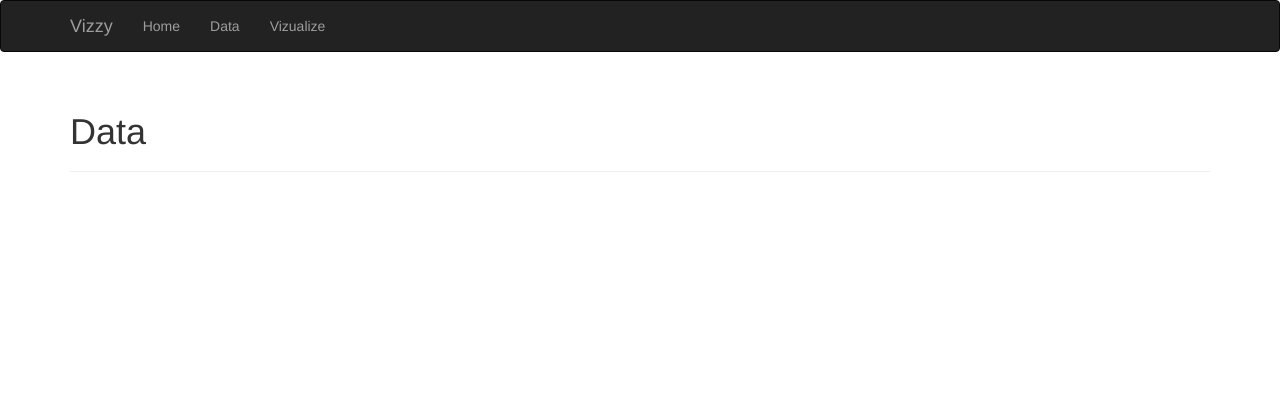
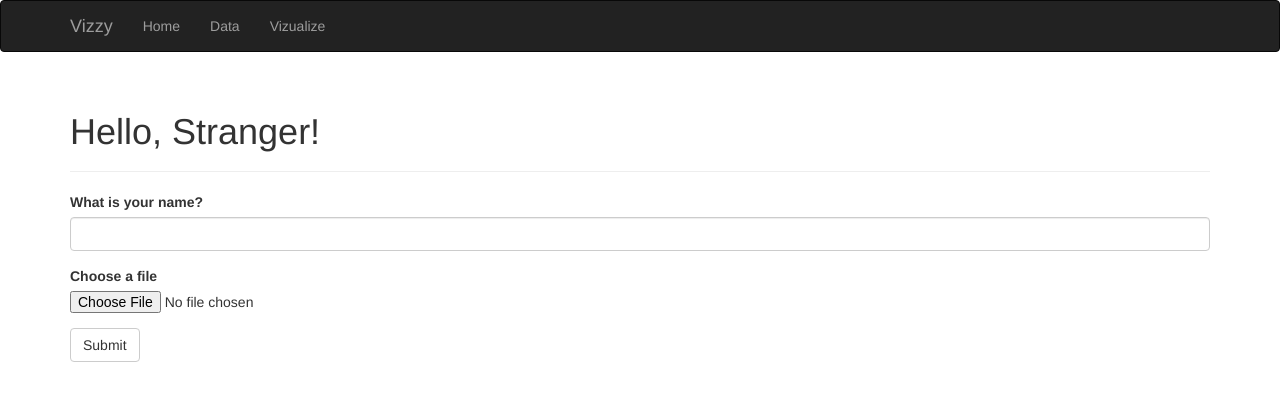
Before and after one commit to tommaho/vizzy, a Flask app: page /data in a window 1280 px wide. Shown: the top 401 px of the page. Run offline with Flask 3, Linux system fonts and the light colour scheme; some libraries are stand-ins or nearby versions.

Commit message:
upload and render csv file

```diff
--- a/app.py
+++ b/app.py
@@ -1,5 +1,20 @@
 from flask import Flask, render_template
 from flask_bootstrap import Bootstrap
+from flask_wtf import FlaskForm
+from flask_wtf.file import FileField, FileAllowed, FileRequired, FileSize
+from wtforms import StringField, SubmitField
+from wtforms.validators import DataRequired
+import pandas as pd
+
+class NameForm(FlaskForm):
+    name = StringField('What is your name?', validators=[DataRequired()])
+    csv_file = FileField('Choose a file', validators=[
+        FileRequired(),
+        FileAllowed(['csv'], 'CSV files only!'),
+        FileSize(max_size=100 * 1024, message='File must be less than 100kb'),
+    ])
+
+    submit = SubmitField('Submit')
 
 app = Flask(__name__)
 bootstrap = Bootstrap(app)
@@ -17,9 +32,19 @@ def home():  # put application's code here
     return render_template('index.html', name='Tom')
 
 
-@app.route('/data')
+@app.route('/data', methods=['GET', 'POST'])
 def data():  # put application's code here
-    return render_template('data.html', name='Tom')
+    name = None
+    form = NameForm()
+    data_table = None
+    if form.validate_on_submit():
+        name = form.name.data
+        data_table = pd.read_csv(form.csv_file.data).to_html(index=False)
+        form.name.data = ''
+    return render_template('data.html'
+                           , form=form
+                           , name=name
+                           , table=data_table)#, csv_file=csv_file)
 
 
 @app.route('/viz')
--- a/templates/data.html
+++ b/templates/data.html
@@ -1,9 +1,16 @@
 {% extends "base.html" %}
+{% import "bootstrap/wtf.html" as wtf %}
 
 {% block title %}Vizzy Data{% endblock %}
 
 {% block page_content %}
 <div class="page-header">
-    <h1>Data</h1>
+    <h1>Hello, {% if name %}{{ name }}{% else %}Stranger{% endif %}!</h1>
 </div>
+
+    {{ wtf.quick_form(form) }}
+    {% if  table %}
+    <h2>Uploaded CSV Data</h2>
+    {{ table|safe }}
+    {% endif %}
 {% endblock %}
```
